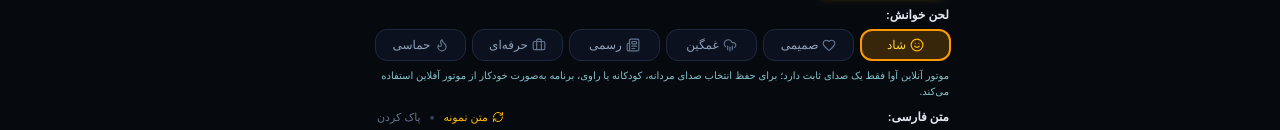
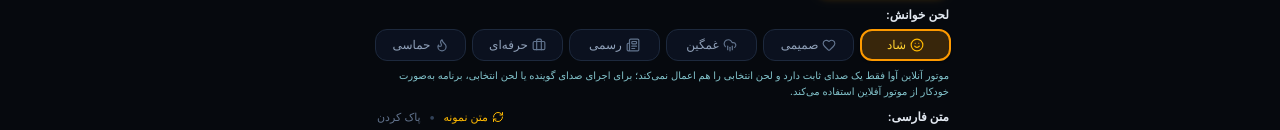
Before and after one commit to aydin343789-design/NedaiShiroKhorshid, a React (Vite) app: page / in a window 1280 px wide. Shown: the part 247-377 px from the top of the page. Built offline with nearby package versions, Linux system fonts and the light colour scheme.

Commit message:
Use offline engine whenever selected voice or tone is unsupported online

```diff
--- a/src/App.tsx
+++ b/src/App.tsx
@@ -127,7 +127,7 @@ export default function App() {
       // Keep the user's original wording. Each engine applies its own text frontend;
       // Ava must not receive Piper's manual pronunciation spellings.
       const cleanText = text.trim();
-      const canUseOnlineVoice = engineMode === 'online' && selectedCharacter === 'female';
+      const canUseOnlineVoice = engineMode === 'online' && selectedCharacter === 'female' && selectedTone === 'cheerful';
       let synth;
       if (canUseOnlineVoice) {
         try {
@@ -419,7 +419,7 @@ export default function App() {
           </div>
           {engineMode === 'online' && (
             <p className="px-0.5 text-[10px] leading-relaxed text-cyan-200/80">
-              موتور آنلاین آوا فقط یک صدای ثابت دارد؛ برای حفظ انتخاب صدای مردانه، کودکانه یا راوی، برنامه به‌صورت خودکار از موتور آفلاین استفاده می‌کند.
+              موتور آنلاین آوا فقط یک صدای ثابت دارد و لحن انتخابی را هم اعمال نمی‌کند؛ برای اجرای صدای گوینده یا لحن انتخابی، برنامه به‌صورت خودکار از موتور آفلاین استفاده می‌کند.
             </p>
           )}
         </div>
```
